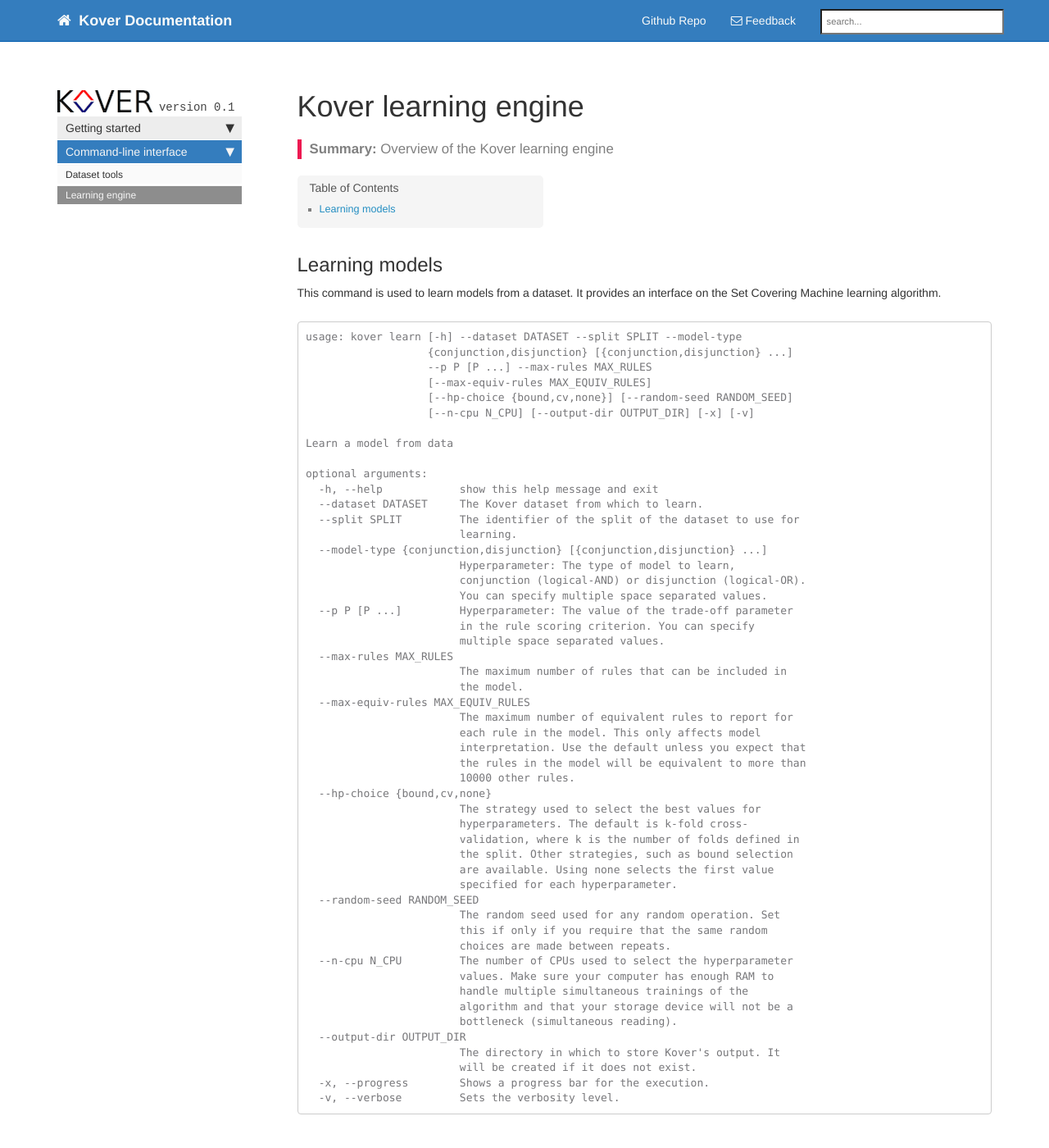
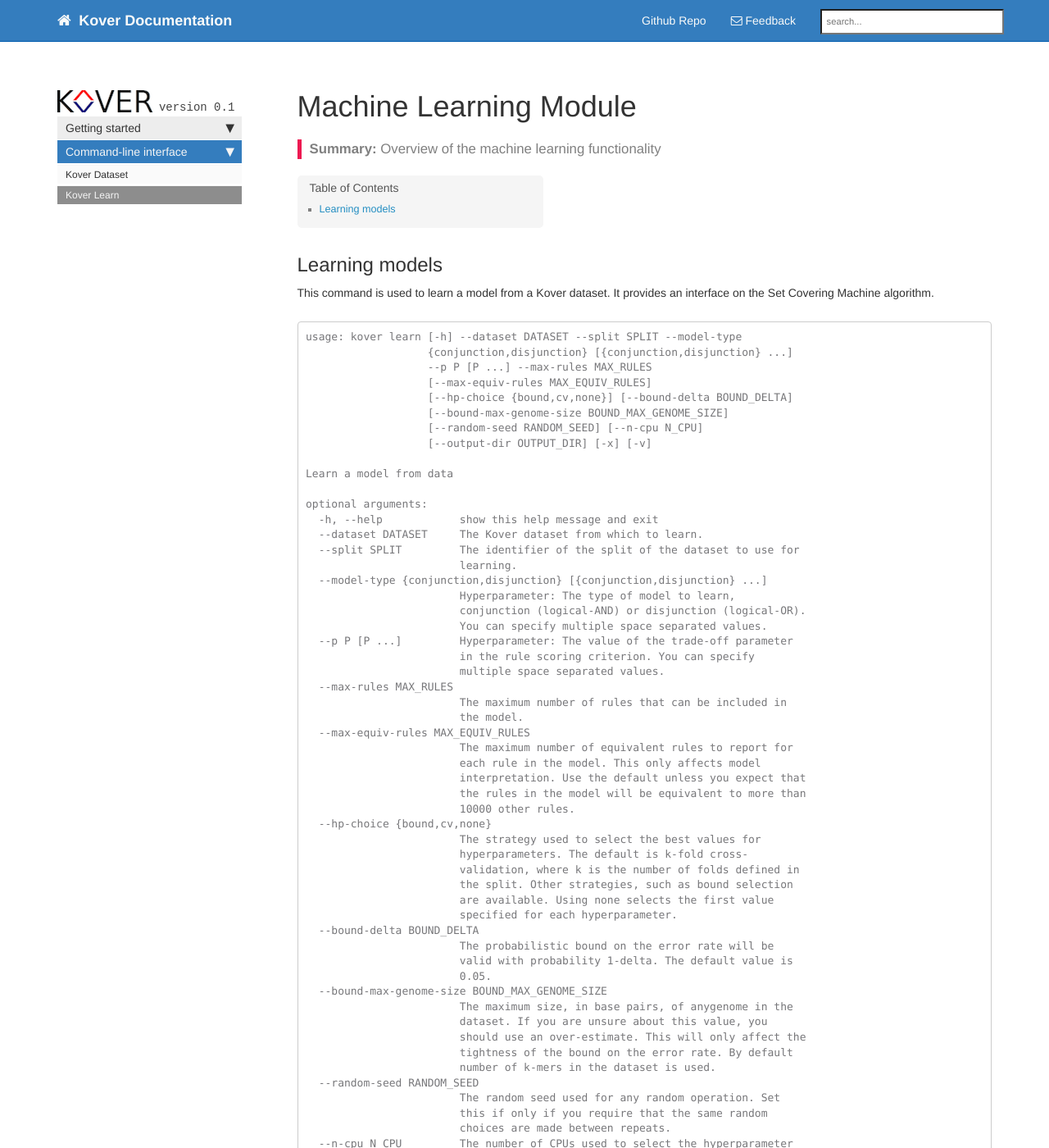
Before and after one commit to aldro61/kover, a Jekyll site: the page built from doc_learning.md, in a window 1280 px wide and 1400 px high. Shown: the whole window at 82% size. Built offline with Jekyll 4.4.1, drawn with Linux system fonts in a browser that asks for light colours; nearby versions of some CDN libraries; library files that are not in the unit come from our copies; Markdown is read by kramdown in place of the engine named in the settings; comment, search, counter and statistics services are not loaded; some of the changed text lies outside the part shown.

Commit message:
Updated command line doc

````diff
--- a/_data/sidebar_doc.yml
+++ b/_data/sidebar_doc.yml
@@ -67,14 +67,14 @@
       print: true
 
       items:
-        - title: Dataset tools
+        - title: Kover Dataset
           url: /doc_dataset.html
           audience: writers, designers
           platform: all
           product: all
           version: all
 
-        - title: Learning engine
+        - title: Kover Learn
           url: /doc_learning.html
           audience: writers, designers
           platform: all
--- a/doc_learning.md
+++ b/doc_learning.md
@@ -1,23 +1,24 @@
 ---
-title: Kover learning engine
+title: Machine Learning Module
 tags:
 keywords: learning, engine, set covering machine, SCM, kover, genomics, k-mer, machine learning
-last_updated: February 25, 2016
-summary: "Overview of the Kover learning engine"
+last_updated: March 27, 2016
+summary: "Overview of the machine learning functionality"
 ---
 
 ## Learning models
 
-This command is used to learn models from a dataset. It provides an interface on the Set Covering Machine learning
-algorithm.
+This command is used to learn a model from a Kover dataset. It provides an interface on the Set Covering Machine algorithm.
 
 ```
 usage: kover learn [-h] --dataset DATASET --split SPLIT --model-type
                    {conjunction,disjunction} [{conjunction,disjunction} ...]
                    --p P [P ...] --max-rules MAX_RULES
                    [--max-equiv-rules MAX_EQUIV_RULES]
-                   [--hp-choice {bound,cv,none}] [--random-seed RANDOM_SEED]
-                   [--n-cpu N_CPU] [--output-dir OUTPUT_DIR] [-x] [-v]
+                   [--hp-choice {bound,cv,none}] [--bound-delta BOUND_DELTA]
+                   [--bound-max-genome-size BOUND_MAX_GENOME_SIZE]
+                   [--random-seed RANDOM_SEED] [--n-cpu N_CPU]
+                   [--output-dir OUTPUT_DIR] [-x] [-v]
 
 Learn a model from data
 
@@ -49,6 +50,16 @@
                         the split. Other strategies, such as bound selection
                         are available. Using none selects the first value
                         specified for each hyperparameter.
+  --bound-delta BOUND_DELTA
+                        The probabilistic bound on the error rate will be
+                        valid with probability 1-delta. The default value is
+                        0.05.
+  --bound-max-genome-size BOUND_MAX_GENOME_SIZE
+                        The maximum size, in base pairs, of anygenome in the
+                        dataset. If you are unsure about this value, you
+                        should use an over-estimate. This will only affect the
+                        tightness of the bound on the error rate. By default
+                        number of k-mers in the dataset is used.
   --random-seed RANDOM_SEED
                         The random seed used for any random operation. Set
                         this if only if you require that the same random
````
Also changed, not shown: doc_dataset.md (+3 -3 lines).
